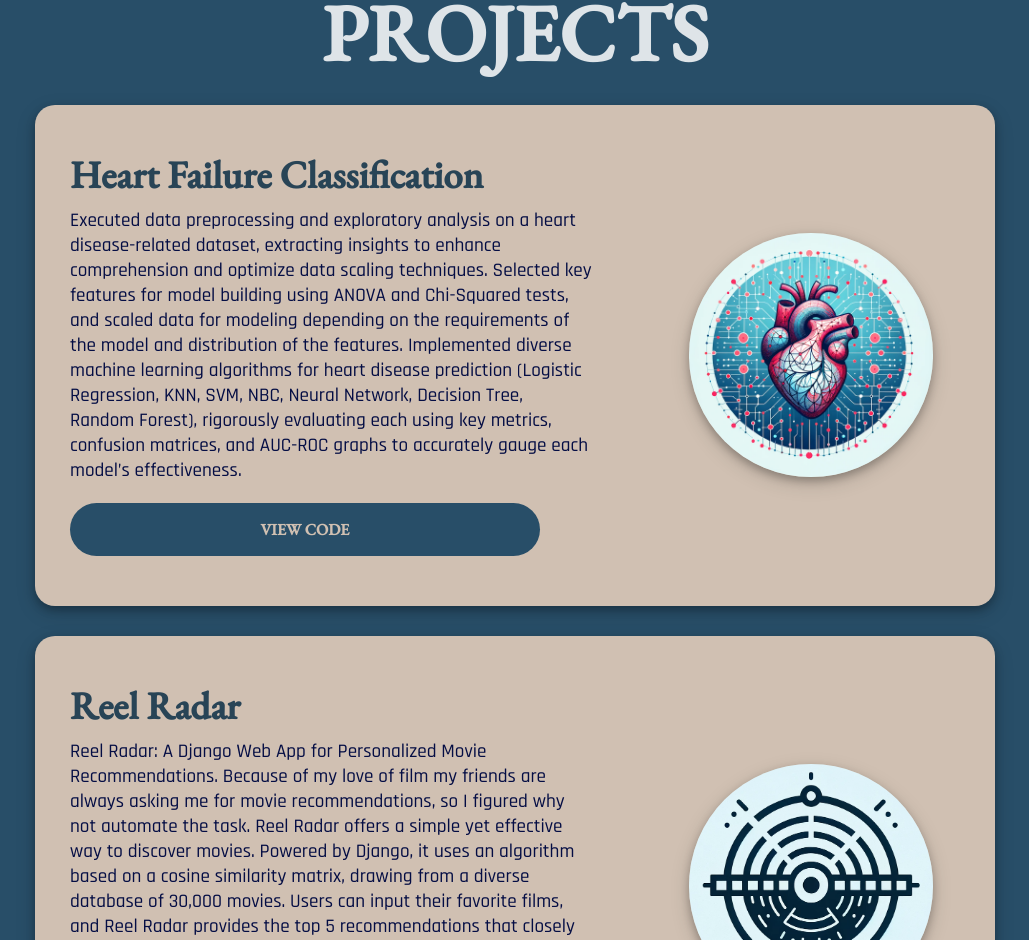
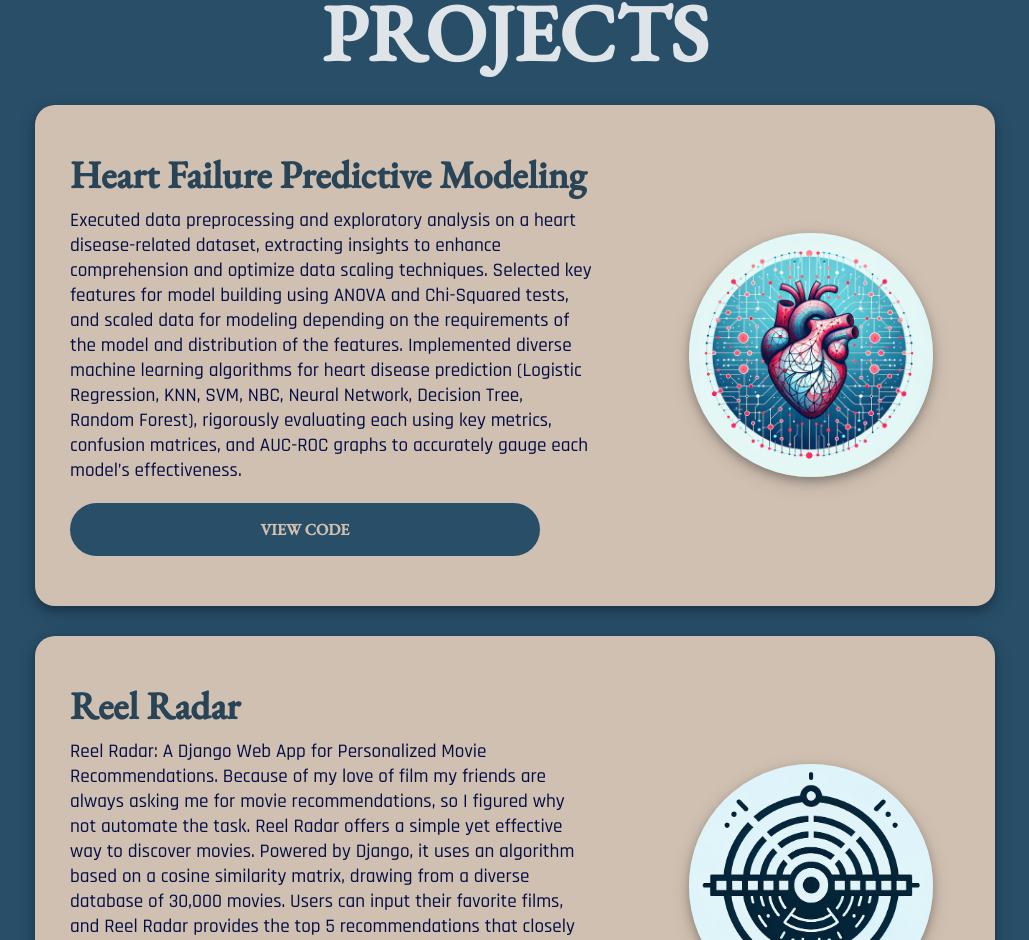
Before and after one commit to matteo353/portfolio-website, a React (Create React App) app: page / in a window 1280 px wide. Shown: the part 1674-2614 px from the top of the page, without its empty margins (125-1154 px from the left). Built offline with nearby package versions, Linux system fonts and the light colour scheme; a web font is replaced by a local one.

Commit message:
Added heart failure

```diff
--- a/src/components/Data.js
+++ b/src/components/Data.js
@@ -6,7 +6,7 @@ import heartLogo from '../images/heart_img.png'
 
 export const projects = [
     {
-        name: "Heart Failure Classification",
+        name: "Heart Failure Predictive Modeling",
         description: "Executed data preprocessing and exploratory analysis on a heart disease-related dataset, extracting insights to enhance comprehension and optimize data scaling techniques. Selected key features for model building using ANOVA and Chi-Squared tests, and scaled data for modeling depending on the requirements of the model and distribution of the features. Implemented diverse machine learning algorithms for heart disease prediction (Logistic Regression, KNN, SVM, NBC, Neural Network, Decision Tree, Random Forest), rigorously evaluating each using key metrics, confusion matrices, and AUC-ROC graphs to accurately gauge each model’s effectiveness.",
         demoLink: "http://demo1.com",
         codeLink: "https://www.kaggle.com/code/matteomastandrea/heart-failure-classification",
```
